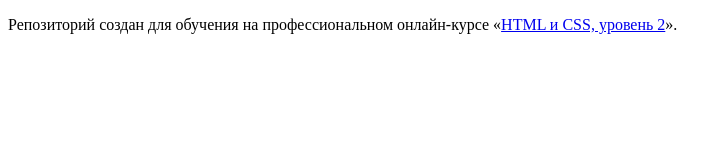
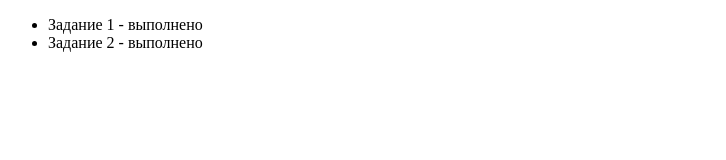
Before and after one commit to argostellar/499817-cat-energy-19, a website: page source/index.html in a window 1280 px wide. Shown: the whole page, without its empty margins (0-726 px from the left). Drawn offline with Linux system fonts and the light colour scheme.

Commit message:
Выполняет второе задание

```diff
--- a/source/index.html
+++ b/source/index.html
@@ -6,7 +6,10 @@
   </head>
   <body>
 
-    <p>Репозиторий создан для обучения на профессиональном онлайн‑курсе «<a href="https://htmlacademy.ru/intensive/adaptive">HTML и CSS, уровень 2</a>».</p>
+    <ul>
+      <li>Задание 1 - выполнено</li>
+      <li>Задание 2 - выполнено</li>
+    </ul>
 
   </body>
 </html>
```
